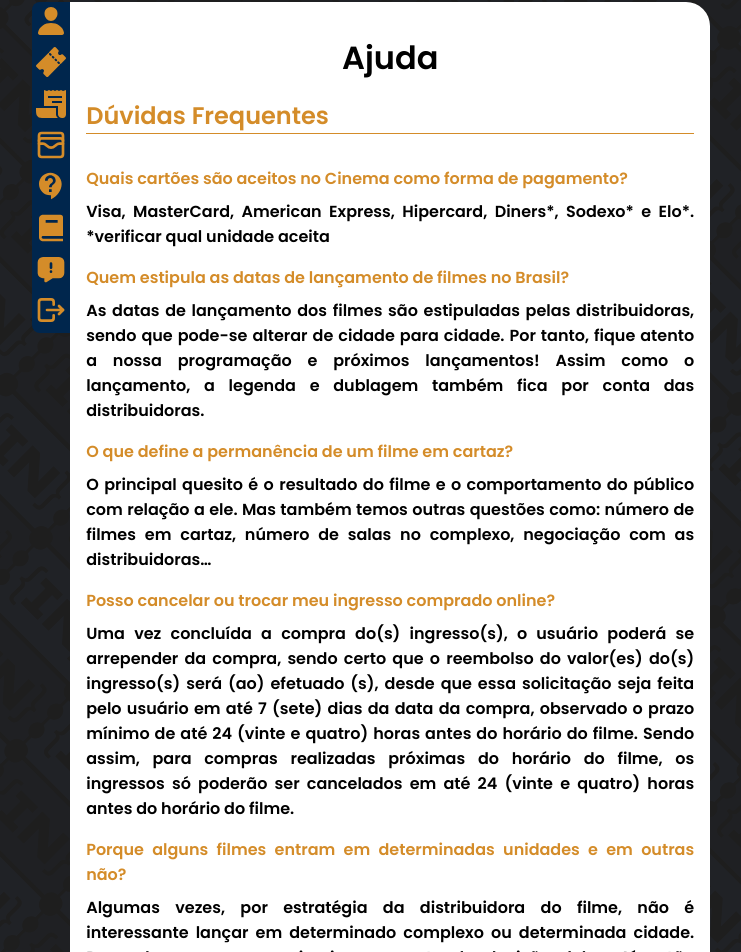
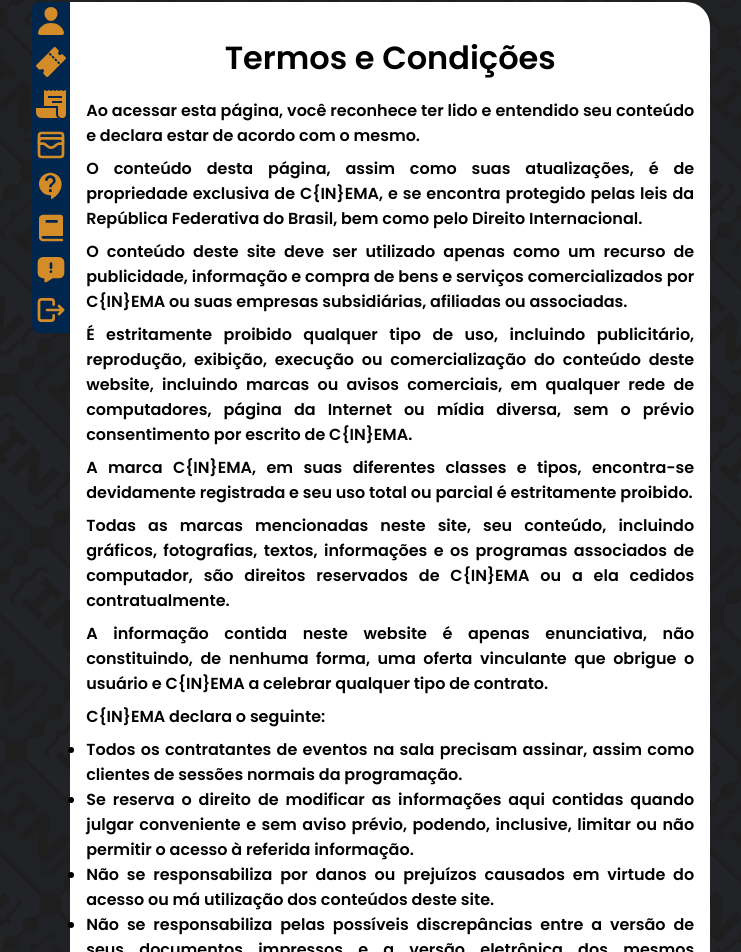
Before and after one commit to elvisjuniorr/Projeto-Cinema, a React (Vite) app: page /Profile in a window 1280 px wide. Shown: the part 267-1219 px from the top of the page, without its empty margins (269-1010 px from the left). Built offline with nearby package versions, Linux system fonts and the light colour scheme.

Commit message:
iniciando profile_terms_of_use

```diff
--- a/src/components/Profile.jsx
+++ b/src/components/Profile.jsx
@@ -25,6 +25,8 @@
 import ModalCard from './ModalCard';
 
 export function Profile (){
+
+    const cinema = String.raw`C{IN}EMA`;
 
     const filme = {
             id: 1,
@@ -374,6 +376,99 @@
                         </section>
                     </section>
                 </section>
+                <section className={styles.profile_terms_of_use}>
+                    <h3>Termos e Condições</h3>
+                    <div className={styles.terms_of_use}>
+                        <p>Ao acessar esta página, você reconhece ter lido e entendido seu conteúdo e declara estar de acordo com o mesmo.</p>
+
+                        <p>O conteúdo desta página, assim como suas atualizações, é de propriedade exclusiva de {cinema}, e se encontra protegido pelas leis da República Federativa do Brasil, bem como pelo Direito Internacional.</p>
+
+                        <p>O conteúdo deste site deve ser utilizado apenas como um recurso de publicidade, informação e compra de bens e serviços comercializados por {cinema} ou suas empresas subsidiárias, afiliadas ou associadas.</p>
+
+                        <p>É estritamente proibido qualquer tipo de uso, incluindo publicitário, reprodução, exibição, execução ou comercialização do conteúdo deste website, incluindo marcas ou avisos comerciais, em qualquer rede de computadores, página da Internet ou mídia diversa, sem o prévio consentimento por escrito de {cinema}.</p>
+
+                        <p>A marca {cinema}, em suas diferentes classes e tipos, encontra-se devidamente registrada e seu uso total ou parcial é estritamente proibido.</p>
+
+                        <p>Todas as marcas mencionadas neste site, seu conteúdo, incluindo gráficos, fotografias, textos, informações e os programas associados de computador, são direitos reservados de {cinema} ou a ela cedidos contratualmente.</p>
+
+                        <p>A informação contida neste website é apenas enunciativa, não constituindo, de nenhuma forma, uma oferta vinculante que obrigue o usuário e {cinema} a celebrar qualquer tipo de contrato.</p>
+
+                        <p>{cinema} declara o seguinte:</p>
+                        <ul>
+                            <li>Todos os contratantes de eventos na sala precisam assinar, assim como clientes de sessões normais da programação.</li>
+                            <li>Se reserva o direito de modificar as informações aqui contidas quando julgar conveniente e sem aviso prévio, podendo, inclusive, limitar ou não permitir o acesso à referida informação.</li>
+                            <li>Não se responsabiliza por danos ou prejuízos causados em virtude do acesso ou má utilização dos conteúdos deste site.</li>
+                            <li>Não se responsabiliza pelas possíveis discrepâncias entre a versão de seus documentos impressos e a versão eletrônica dos mesmos publicados neste site.</li>
+                            <li>Não assume qualquer responsabilidade decorrente da troca de informações eletrônicas entre os usuários da rede de Internet, nem por problemas técnicos que possam ocorrer nos equipamentos utilizados durante a conexão.</li>
+                        </ul>
+
+                        <p>As transações realizadas através do portal de {cinema} e suas empresas subsidiárias ou afiliadas serão regidas pelos termos e condições estabelecidos pelo Código Civil Brasileiro, pelo Código de Defesa do Consumidor e demais legislações específicas, quando aplicável.</p>
+
+                        <p>{cinema} elege o foro da cidade de São Paulo, Estado de São Paulo, para dirimir qualquer controvérsia decorrente da aplicação das referidas leis, renunciando expressamente a qualquer outra jurisdição, por mais privilegiada que seja.</p>
+
+                        <p><strong>Política de Segurança de Dados Pessoais</strong></p>
+
+                        <p>Os dados pessoais dos clientes contidos neste site são utilizados exclusivamente para identificação em operações de compra e não são compartilhados com terceiros, exceto em casos de solicitação judicial.</p>
+
+                        <p><strong>Políticas de Privacidade e Segurança</strong></p>
+
+                        <p>{cinema} se compromete a garantir a confidencialidade e privacidade das informações pessoais obtidas através de seus serviços online. Sugerimos que você leia as normas descritas a seguir para entender como sua informação pessoal será tratada.</p>
+
+                        <p>Estas normas de confidencialidade estão sujeitas a alterações, portanto, recomendamos que sejam revistas periodicamente.</p>
+
+                        <p><strong>1 - Tipo de informação pessoal obtida:</strong></p>
+
+                        <p>As informações pessoais inseridas voluntariamente em nosso site estão sujeitas às normas de confidencialidade e privacidade, incluindo dados referentes à criação de perfil, inscrição em notificações de ofertas especiais, registros em programas de fidelidade e participação em concursos, sorteios e pesquisas online.</p>
+
+                        <p>Os dados coletados variam conforme o programa e são armazenados separadamente para garantir maior segurança.</p>
+
+                        <p><strong>Contato online:</strong> as informações solicitadas nesta seção permitem que {cinema} entre em contato com os clientes quando necessário, incluindo nome, e-mail, telefone e empresa em que trabalha.</p>
+
+                        <p><strong>Programa de notificação de ofertas:</strong> os visitantes podem fornecer informações como nome, e-mail, endereço, país e preferências. Esses dados podem ser modificados a qualquer momento e são usados para personalizar as promoções enviadas.</p>
+
+                        <p><strong>Envio de mensagens eletrônicas:</strong> são coletados dados como nome do remetente e destinatário, e-mail, faixa etária, país e CEP para personalizar avisos e promoções.</p>
+
+                        <p><strong>Concursos, sorteios e pesquisas online:</strong> podem ser solicitadas informações variadas, incluindo preferências e opiniões sobre os serviços prestados, para avaliação e melhoria contínua.</p>
+
+                        <p>Após o recebimento, os dados são armazenados em um servidor seguro protegido por firewall. No entanto, nenhuma transmissão de dados pela Internet é 100% segura. {cinema} se esforça para proteger suas informações, mas não pode garantir segurança absoluta na transmissão dos dados.</p>
+
+                        <p><strong>2 - Como sua informação pessoal é utilizada?</strong></p>
+
+                        <p>{cinema} utiliza as informações fornecidas para estudos internos sobre dados demográficos, interesses e comportamento dos usuários. O objetivo é proporcionar uma experiência personalizada e aprimorar produtos e serviços.</p>
+
+                        <p>No programa de notificação de ofertas, apenas {cinema} tem acesso às informações coletadas, e o usuário pode modificar suas preferências a qualquer momento.</p>
+
+                        <p><strong>3 - O que são cookies e como são utilizados?</strong></p>
+
+                        <p>Cookies são pequenas informações enviadas pelo site ao navegador do usuário. Eles são armazenados no dispositivo e permitem personalizar a experiência, rastrear preferências e medir a audiência do site.</p>
+
+                        <p>Os cookies ajudam a reconhecer o usuário ao acessar o site, lembrar suas preferências e melhorar a navegação.</p>
+
+                        <p><strong>4 - Confidencialidade da informação:</strong></p>
+
+                        <p>Os dados pessoais coletados são compartilhados apenas com {cinema}, salvo exceções legais. A empresa não vende nem aluga informações dos usuários e só as compartilha com parceiros comerciais mediante consentimento do usuário.</p>
+
+                        <p><strong>5 - Modificação / atualização da informação:</strong></p>
+
+                        <p>O usuário pode modificar seus dados a qualquer momento. Caso não deseje mais receber promoções, poderá cancelar sua inscrição.</p>
+
+                        <p><strong>6 - Proteção à informação pessoal:</strong></p>
+
+                        <p>Os dados do usuário são protegidos por um identificador pessoal, de conhecimento exclusivo do usuário. Recomendamos não compartilhar senhas e encerrar sessões ao utilizar dispositivos públicos.</p>
+
+                        <p><strong>7 - Confidencialidade dos menores:</strong></p>
+
+                        <p>{cinema} não solicita informações pessoais de menores sem o consentimento dos responsáveis. Crianças devem obter permissão antes de compartilhar dados pessoais online.</p>
+
+                        <p><strong>8 - Aceitação dos termos:</strong></p>
+
+                        <p>O uso dos serviços de {cinema} implica a aceitação dos termos e condições aqui descritos. Caso o usuário não concorde, não deverá fornecer informações pessoais nem utilizar os serviços do site.</p>
+
+                        <p><strong>9 - Princípios mínimos de nossa política de privacidade:</strong></p>
+
+                        <p>{cinema} se compromete a proteger a privacidade dos usuários e garantir a segurança das informações coletadas.</p>
+                    </div>
+                </section>
             </section>
         </section>
     )
--- a/src/components/profile.module.css
+++ b/src/components/profile.module.css
@@ -523,7 +523,7 @@
     flex-direction: column;
     align-items: center;
     font-family: "poppins";
-    display: flex;
+    display: none;
     gap: 1rem;
 }
 
@@ -573,6 +573,29 @@
     color: black;
 }
 
+.profile_terms_of_use {
+    width: 100%;
+    height: auto;
+    flex-direction: column;
+    align-items: center;
+    font-family: "poppins";
+    display: flex;
+    gap: 1rem;
+}
+
+.profile_terms_of_use > h3 {
+    font-size: 2rem;
+}
+
+.terms_of_use {
+    display: flex;
+    flex-direction: column;
+    width: 95%;
+    text-align: justify;
+    gap: 0.5rem;
+}
+
+
 @media (max-width: 500px) {
 
     .profile {
```
